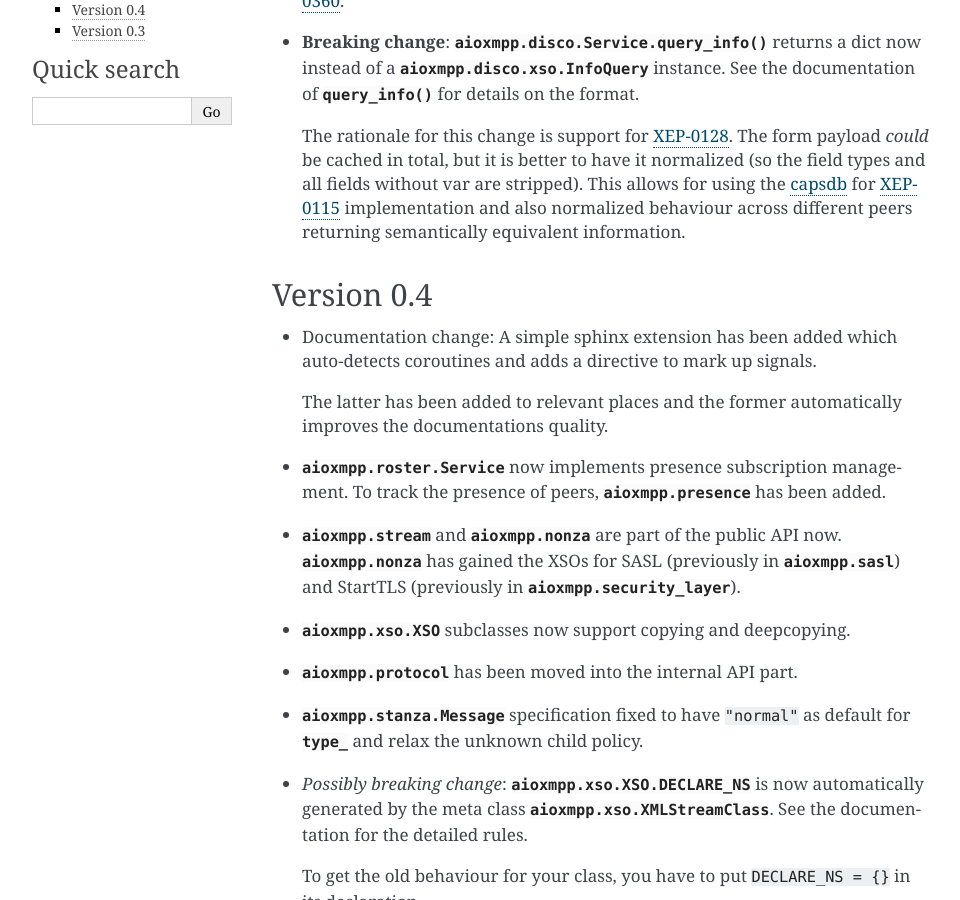
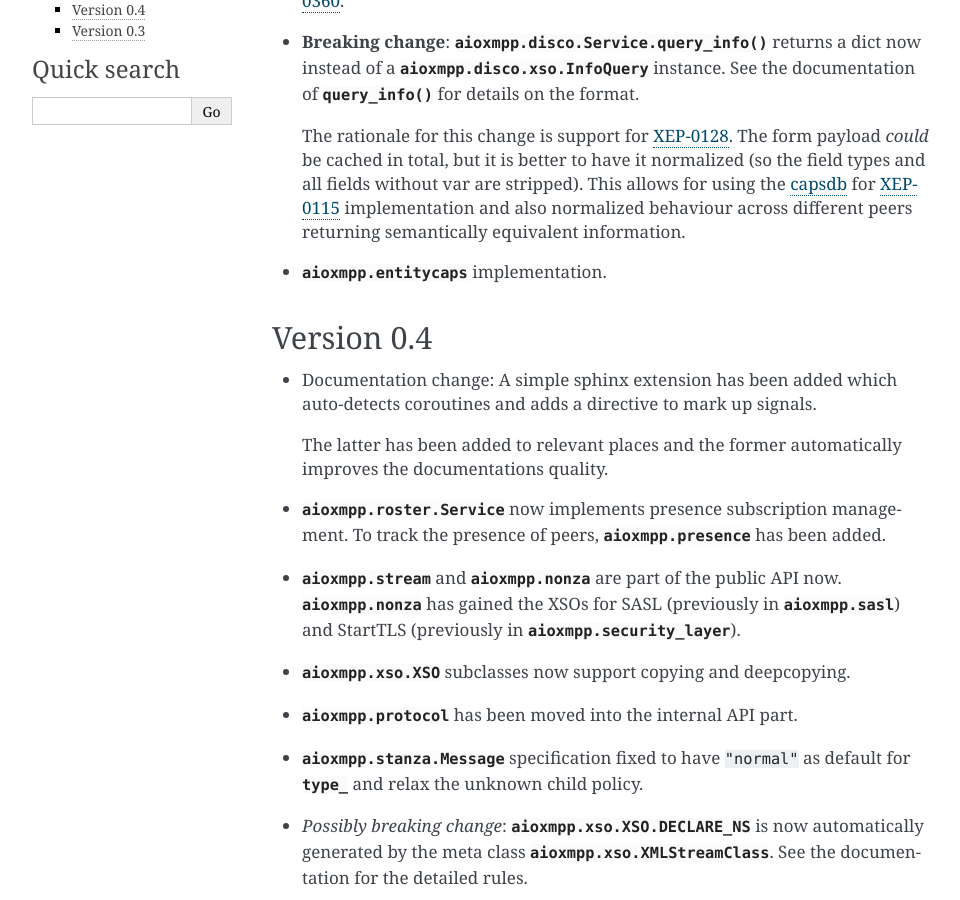
Before and after one commit to horazont/aioxmpp, a Sphinx documentation site: the page built from docs/api/changelog.rst, in a window 1280 px wide and 900 px high, scrolled down 653 px. Shown: the whole window, without its empty margins (148-1108 px from the left). Built offline with Sphinx 7.4.7, drawn with Linux system fonts in a browser that asks for light colours.

Commit message:
Add entitycaps to changelog

```diff
--- a/docs/api/changelog.rst
+++ b/docs/api/changelog.rst
@@ -47,6 +47,8 @@ Version 0.5
   .. _XEP-0115: https://xmpp.org/extensions/xep-0115.html
   .. _XEP-0128: https://xmpp.org/extensions/xep-0128.html
   .. _capsdb: https://github.com/xnyhps/capsdb
+
+* :mod:`aioxmpp.entitycaps` implementation.
 
 Version 0.4
 ===========
```
